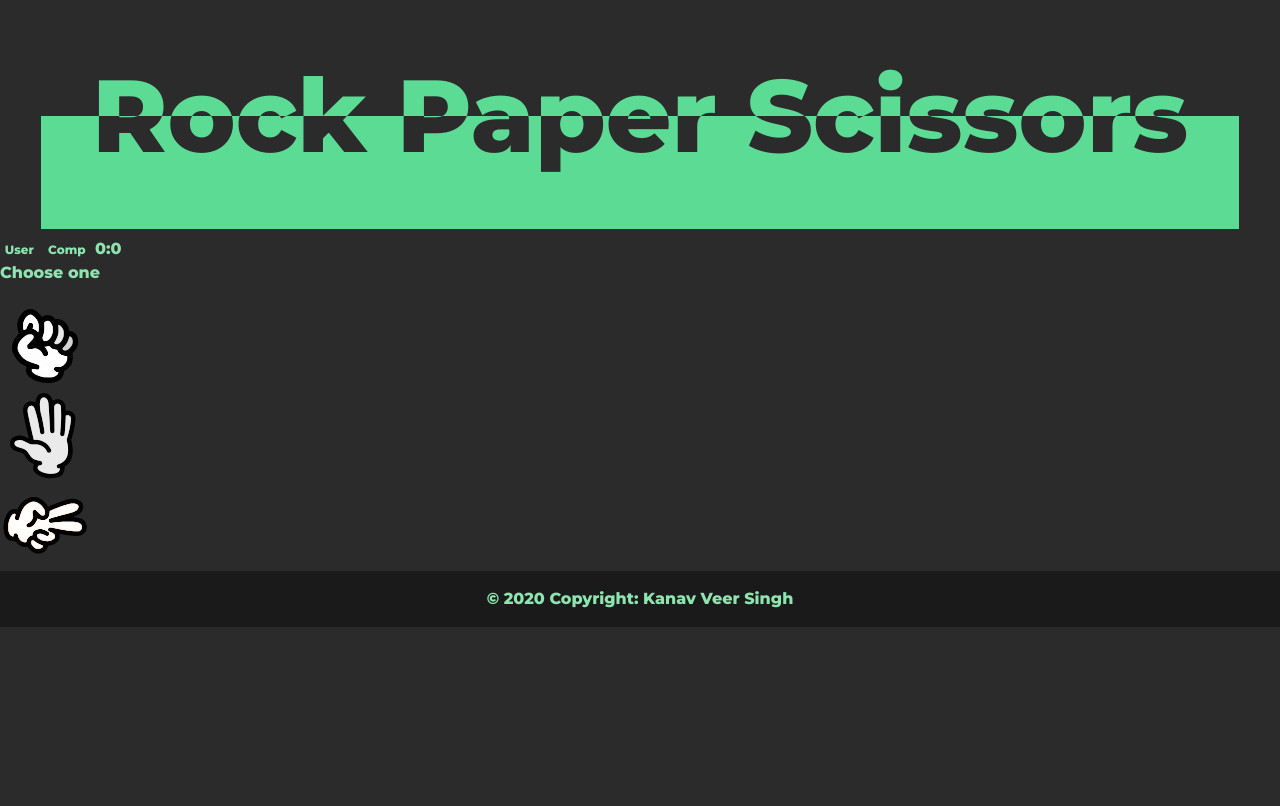
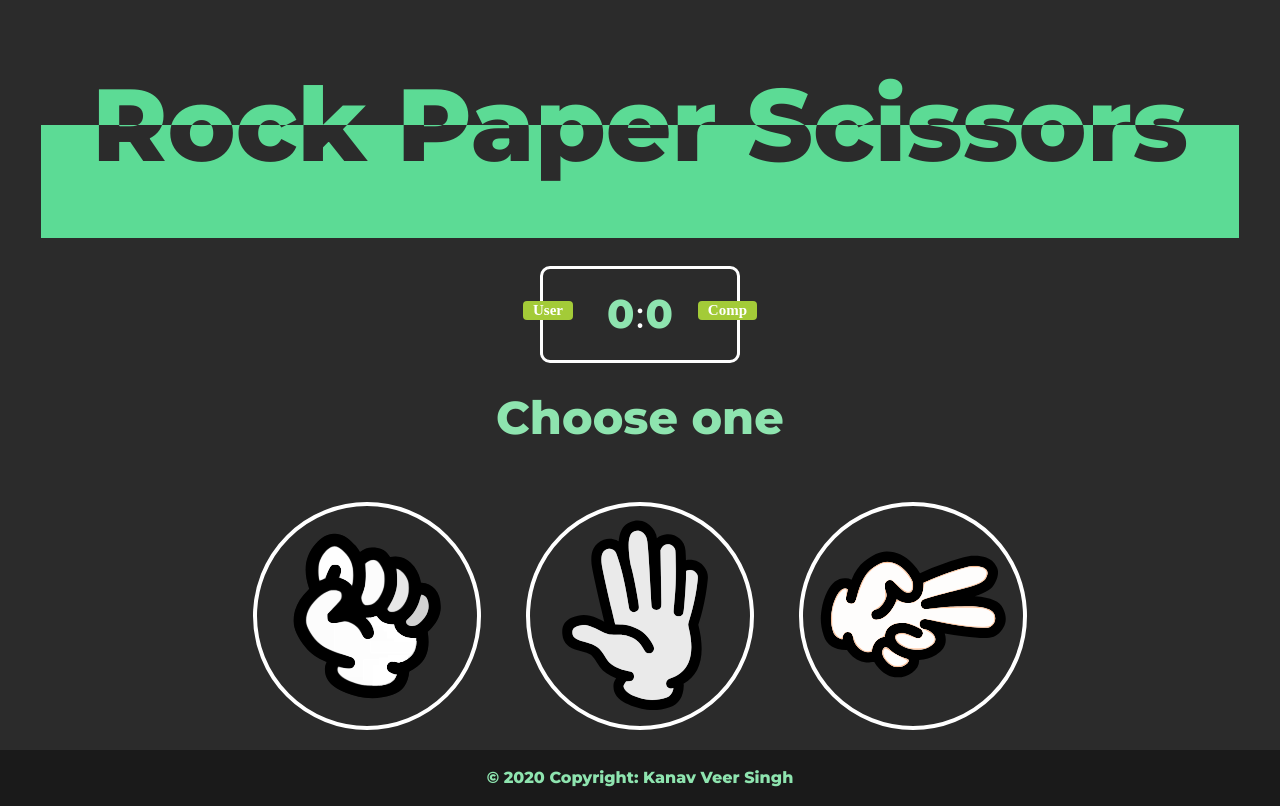
Before and after one commit to Kolonel-K/my-website.github.io, a plain HTML site: page index.html in a window 1280 px wide. Shown: the part 1424-2230 px from the top of the page. Before the commit the page ends 2051 px from the top, so only its background shows below. Drawn offline with nearby package versions, Linux system fonts and the light colour scheme; a web font is replaced by a local one.

Commit message:
Rock Paper Scissors
Styling for rps on homepage

```diff
--- a/cards.css
+++ b/cards.css
@@ -2,13 +2,6 @@
 @import url('https://fonts.googleapis.com/css?family=Pirata+One|Rubik:900');
 @import url('https://fonts.googleapis.com/css2?family=Roboto+Condensed:ital@1&display=swap');
 @import url('https://fonts.googleapis.com/css2?family=Montserrat:wght@800&display=swap');
-
-
-.carousel-item.active,
-.carousel-item-next,
-.carousel-item-prev {
-  display: block;
-}
 
 nav{
 	font-family: 'Montserrat' ;
@@ -16,9 +9,8 @@ nav{
 	font-size: 20px;
 }
 
-#navh1{
-	color: #ffe11f;
-	font-size: 30px;
+#logo{
+	width: 64px;
 }
 
 *{
@@ -84,3 +76,96 @@ h1:nth-child(2) {
 	color: #5cdb95;
 	clip-path: inset(-1% -1% 50% -1%); // Added the negative values to prevent icky "bleed" in Chrome
 }
+
+
+@import url('https://fonts.googleapis.com/css2?family=Fredoka+One&display=swap');
+@import url('https://fonts.googleapis.com/css2?family=Asap:wght@700&display=swap');
+
+*{
+	margin: 0;
+	padding: 0;
+	box-sizing: border-box;
+}
+
+.score-board{
+	margin: 20px auto;
+	border: 3px solid white;
+	border-radius: 10px;
+	text-align: center;
+	width: 200px;
+	color: white;
+	font-size: 40px;
+	padding:15px 20px;
+	font-family: "Asap";
+	position: relative;
+}
+
+.badge{
+	background-color: #A3CB38;
+	color: white;
+	font-size: 15px;
+	padding: 2px 10px;
+	font-family: "Asap";
+}
+
+#user-label{
+	position: absolute;
+	top: 35%;
+	left: -20px;
+}
+
+#comp-label{
+	position: absolute;
+	top: 35%;
+	right: -20px;
+}
+
+.result{
+	text-align: center;
+	color: white;
+	font-size: 46px;
+	font-family: "Asap";
+	font-weight: bold;
+}
+
+.choices{
+	margin: 50px 0px 20px 0px;
+	text-align: center;
+}
+
+.choice{
+	border: 4px solid white;
+	display: inline-block;
+	border-radius: 50%;
+	margin: 0px 20px;
+	padding: 10px;
+	transition: all 0.3s ease;
+}
+
+.choice:hover{
+	cursor: pointer;
+	background-color: #1e272e;
+}
+
+img{
+	width: 200px;
+}
+
+/* .score{
+	font-family: Asap;
+} */
+
+.red-glow{
+	border: 4px solid #ff4d4d;
+	box-shadow: 0 0 10px #ff3838;
+}
+
+.green-glow{
+	border: 4px solid #32ff7e;
+	box-shadow: 0 0 10px #3ae374;
+}
+
+.grey-glow{
+	border: 4px solid #464647;
+	box-shadow: 0 0 10px #25292b;
+}
```
